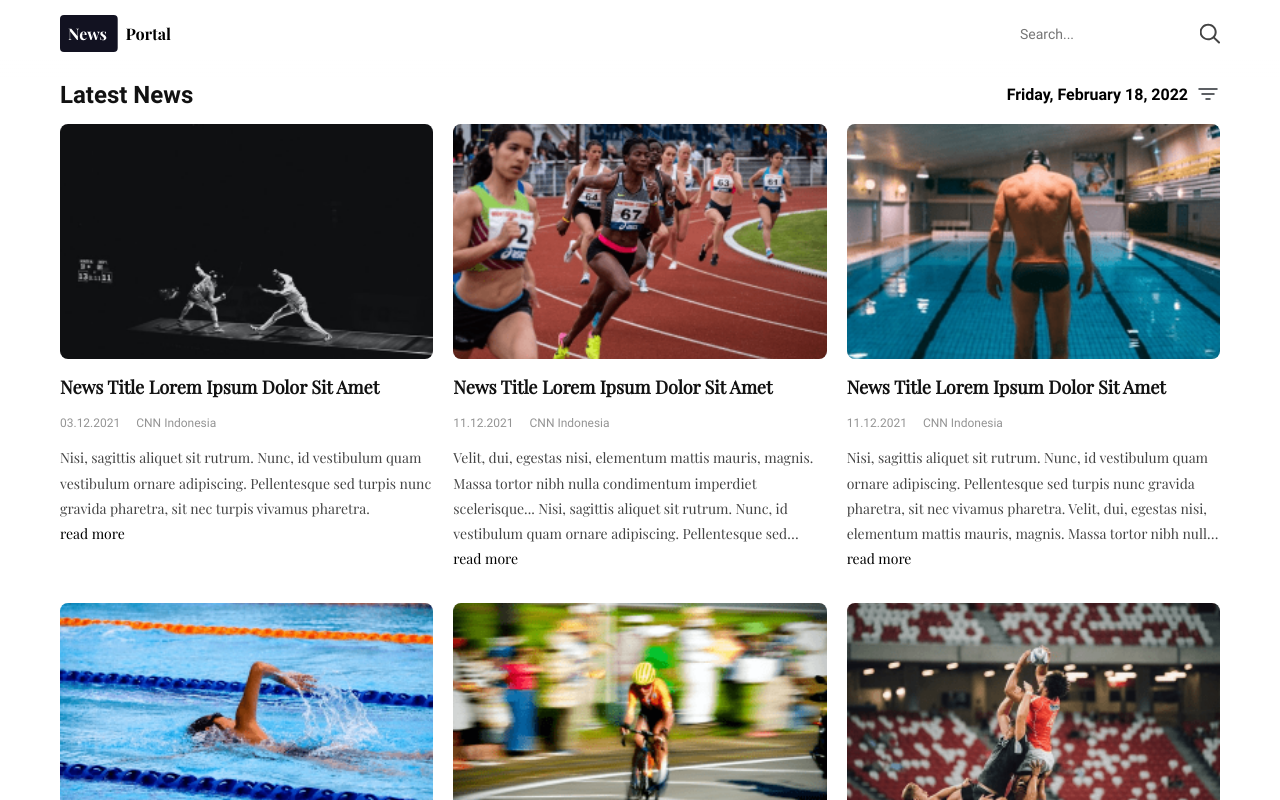
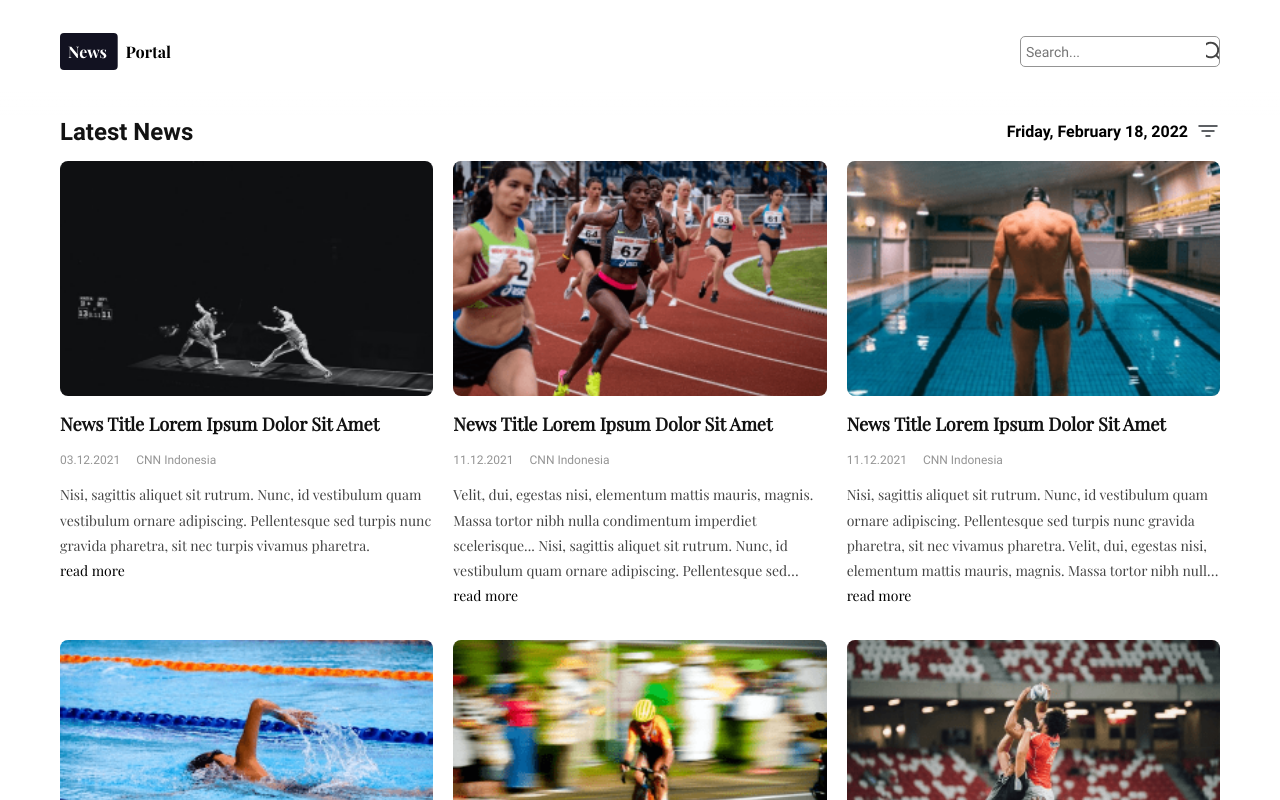
Before and after one commit to AlienAmigo/INXY.COM, a website: page src/pages/index.html in a window 1280 px wide. Both pictures are taken after a click on the button 1205 px from the left and 33 px from the top of the page. Shown: the top 800 px of the page. Drawn offline with nearby package versions, Linux system fonts and the light colour scheme; files that its build step writes are made by us from their sources; files whose address does not match are found by name.

Commit message:
fixed header

```diff
--- a/src/scss/blocks/header.scss
+++ b/src/scss/blocks/header.scss
@@ -17,7 +17,6 @@
   z-index: 100;
   top: 0;
   max-width: 100%;
-  height: 37px;
   padding: 32px $margin-xs 40px;
 
   &::before {
@@ -41,7 +40,8 @@
       z-index: 2;
       top: 0;
       width: 100%;
-      height: 100%;
+      height: 37px;
+      margin-right: 10px;
     }
 
     &:hover {
--- a/src/scss/blocks/search-form.scss
+++ b/src/scss/blocks/search-form.scss
@@ -1,6 +1,6 @@
 @keyframes grow-right {
   0% {
-    width: 0;
+    width: 28px;
   }
 
   100% {
@@ -13,7 +13,13 @@
   align-items: center;
   align-self: center;
   justify-content: flex-end;
-  width: 150px;
+  width: auto;
+  max-width: 140px;
+  max-height: 35px;
+  margin-left: auto;
+  border: 1px solid $transparent-color;
+  border-radius: 5px;
+  padding: 0 0 0 5px;
   animation: grow-right 0.5s linear;
 
   &__input {
@@ -52,11 +58,18 @@
 
   &.active {
     display: flex;
+    border-color: $black20-color;
+    transition: border 1s ease-in;
+
+    &:focus-within {
+      border: 1px solid $black80-color;
+    }
   }
 }
 
 @media screen and (min-width: $screen-sm) {
   .search-form {
     width: 200px;
+    max-width: 200px;
   }
 }
```
